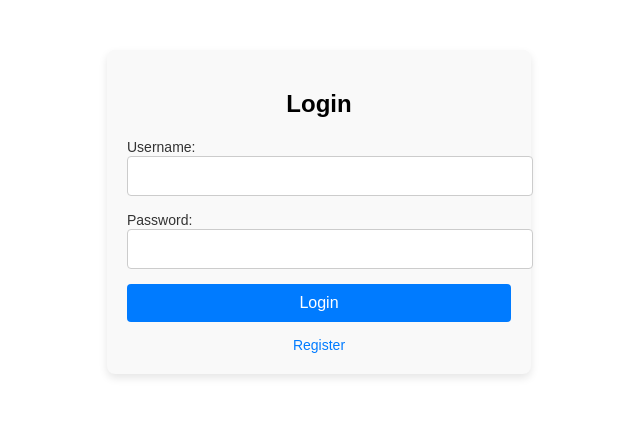
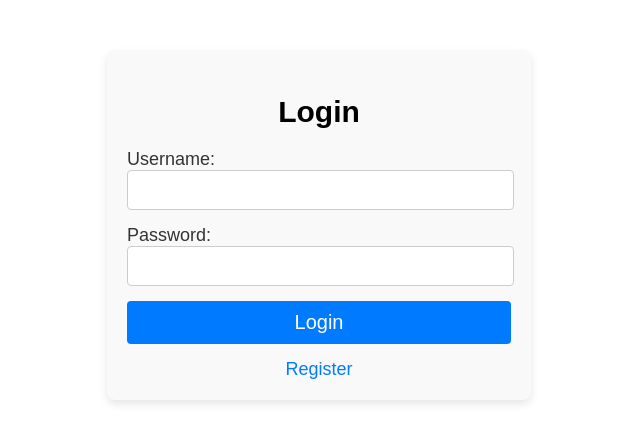
Before and after one commit to UP2017562/Final-Year, a Node server app: page /login in a window 1280 px wide. Shown: the part 50-493 px from the top of the page, without its empty margins (321-961 px from the left). Run offline with Node 20, Linux system fonts and the light colour scheme; some libraries are stand-ins or nearby versions.

Commit message:
Design Updated!
design of the website has changed to make it more easier to read and some values changed when a user registers

```diff
--- a/website/mywebsiteapp.js
+++ b/website/mywebsiteapp.js
@@ -65,7 +65,7 @@ db.run("CREATE TABLE preferences (pref_id INTEGER PRIMARY KEY, pref_uid INTEGER,
         console.log("---> Tables preference created!")
 
         const preferences = [
-            { "id":"1", "uid":"1", "style":"arial-sans", "size":"9", "colour":"White", "imtotxt":1, "contrast":0 },
+            { "id":"1", "uid":"1", "style":"arial-sans", "size":"30", "colour":"black", "imtotxt":0, "contrast":0 },
         ]
 
         preferences.forEach ( (onePreference) =>{
@@ -265,7 +265,7 @@ app.post('/register', (req, res) => {
 
         // Insert default preferences for the new user
         db.run("INSERT INTO preferences (pref_uid, font_style, font_size, font_colour, images_to_text, colour_contrast) VALUES (?, ?, ?, ?, ?, ?)",
-            [userId, "arial-sans", 8, "White", 0, 0], (error) => {
+            [userId, "arial-sans", 30, "Black", 0, 0], (error) => {
                 if (error) {
                     console.error("Error inserting default preferences: ", error);
                 }
--- a/website/public/css/fakepage.css
+++ b/website/public/css/fakepage.css
@@ -1,4 +1,4 @@
 .responsive-iframe {
-    width: 100%; /* Makes iframe responsive to its parent container */
+    width: 80%; /* Makes iframe responsive to its parent container */
     height: 500px;
 }
--- a/website/public/css/login.css
+++ b/website/public/css/login.css
@@ -14,7 +14,7 @@ body {
 }
 
 .login-container h1 {
-    font-size: 24px;
+    font-size: 30px;
     margin-bottom: 20px;
 }
 
@@ -29,12 +29,13 @@ body {
 }
 
 label {
-    font-size: 14px;
+    font-size: 18px;
     color: #333;
 }
 
 input[type="text"], input[type="password"] {
     width: 100%;
+    max-width: 95%; /* Added to prevent stretching to the edges */
     padding: 10px;
     border: 1px solid #ccc;
     border-radius: 4px;
@@ -43,7 +44,7 @@ input[type="text"], input[type="password"] {
 
 .login-button {
     padding: 10px;
-    font-size: 16px;
+    font-size: 20px;
     background-color: #007BFF;
     color: white;
     border: none;
@@ -59,7 +60,7 @@ input[type="text"], input[type="password"] {
 .register-link {
   display: inline-block; /* Ensures the margin works properly */
   margin-top: 15px; /* Adjust the value as needed */
-  font-size: 14px; /* Optional: Adjust font size */
+  font-size: 18px; /* Optional: Adjust font size */
   color: #007BFF; /* Optional: Match the button color */
   text-decoration: none; /* Optional: Remove underline */
 }
--- a/website/public/css/mystyle.css
+++ b/website/public/css/mystyle.css
@@ -56,7 +56,7 @@ body {
 }
 
 .url-input label {
-    font-size: 16px;
+    font-size: 20px;
     margin-right: 10px;
 }
 
```
Also changed, not shown: website/public/css/register.css (+4 -3 lines), website/views/fake.handlebars (+21 -3 lines), website/views/home.handlebars (+15 -1 lines).
